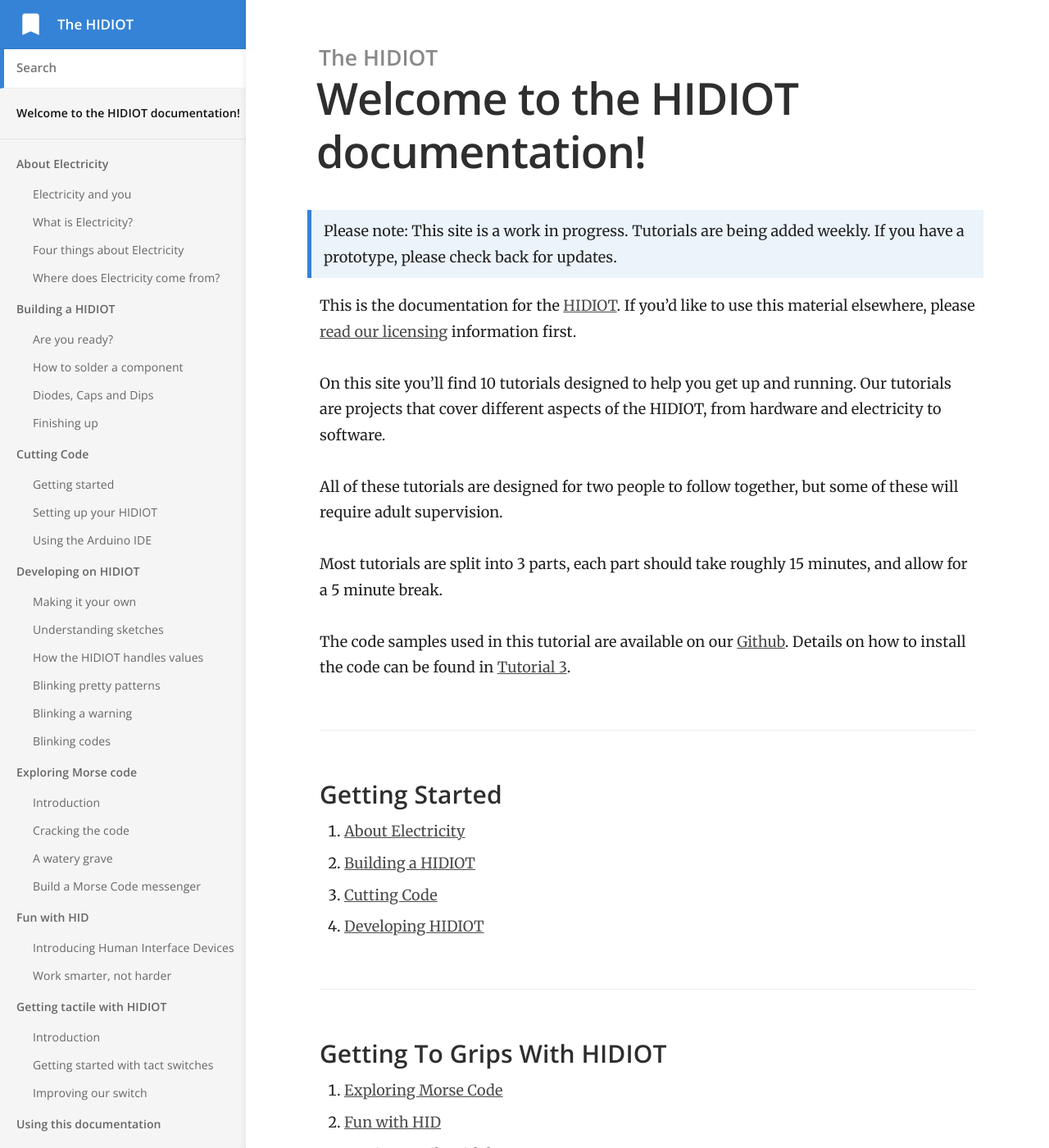
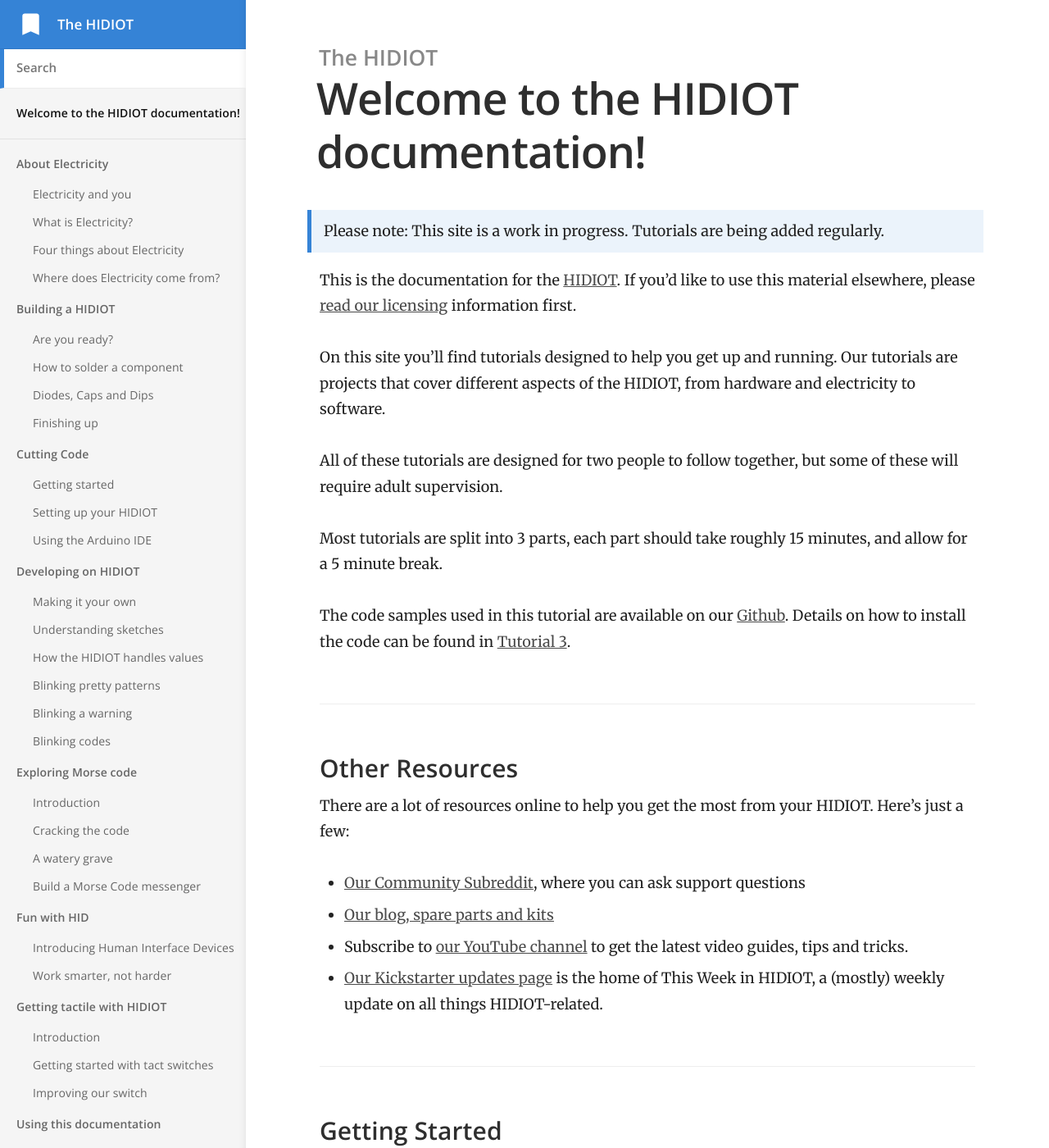
Before and after one commit to rawhex/hidiot.com, a Jekyll site: the page built from index.md, in a window 1280 px wide and 1400 px high. Shown: the whole window at 82% size. Built offline with Jekyll 4.4.1, drawn with Linux system fonts in a browser that asks for light colours; some of the changed text lies outside the part shown.

Commit message:
Added links to external help

```diff
--- a/index.md
+++ b/index.md
@@ -2,11 +2,11 @@
 title: Welcome to the HIDIOT documentation!
 ---
 
-> Please note: This site is a work in progress. Tutorials are being added weekly. If you have a prototype, please check back for updates.
+> Please note: This site is a work in progress. Tutorials are being added regularly.
 
 This is the documentation for the [HIDIOT](https://hidiot.com). If you'd like to use this material elsewhere, please [read our licensing](/using_this_documentation/index/) information first.
 
-On this site you'll find 10 tutorials designed to help you get up and running. Our tutorials are projects that cover different aspects of the HIDIOT, from hardware and electricity to software.
+On this site you'll find tutorials designed to help you get up and running. Our tutorials are projects that cover different aspects of the HIDIOT, from hardware and electricity to software.
 
 All of these tutorials are designed for two people to follow together, but some of these will require adult supervision.
 
@@ -14,7 +14,18 @@ Most tutorials are split into 3 parts, each part should take roughly 15 minutes,
 
 The code samples used in this tutorial are available on our [Github](https://github.com/rawhex/hidiot-tutorials). Details on how to install the code can be found in [Tutorial 3](/cutting_code/index/).
 
+### Other Resources
+
+There are a lot of resources online to help you get the most from your HIDIOT. Here's just a few:
+
+* [Our Community Subreddit](https://www.reddit.com/r/hidiot), where you can ask support questions
+* [Our blog, spare parts and kits](https://rawhex.com/)
+* Subscribe to [our YouTube channel](https://www.youtube.com/channel/UC3adAald3uLCeTI2TSCA1dg) to get the latest video guides, tips and tricks.
+* [Our Kickstarter updates page](https://www.kickstarter.com/projects/2072712581/the-hidiot-card-sized-electronics-learning-for-eve/updates) is the home of This Week in HIDIOT, a (mostly) weekly update on all things HIDIOT-related.
+
 ### Getting Started
+
+If you've never played with electronics before, we recommend starting at the beginning. If you'd like to jump straight into building your own, start with Building a HIDIOT.
 
 1. [About Electricity](/about_electricity/index/)
 2. [Building a HIDIOT](/building_a_hidiot/index/)
@@ -25,7 +36,7 @@ The code samples used in this tutorial are available on our [Github](https://git
 
 5. [Exploring Morse Code](/exploring_morse_code/index/)
 6. [Fun with HID](/fun_with_hid/index/)
-7. [Getting tactile with buttons](/getting_tactile/)
+7. [Getting tactile with HIDIOT](/getting_tactile/index/)
 
 ### Cool Projects
 
```
Also changed, not shown: _docs/cutting_code/index.md (+9 -1 lines).
